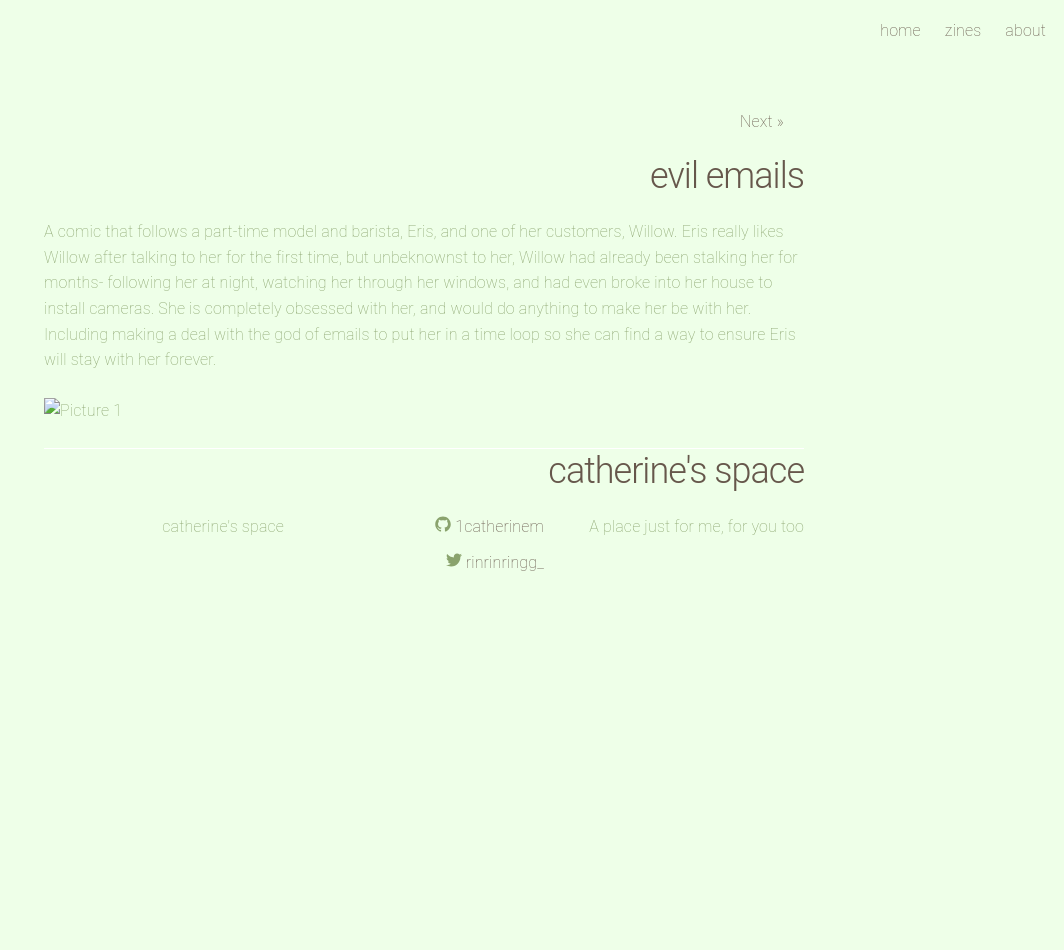
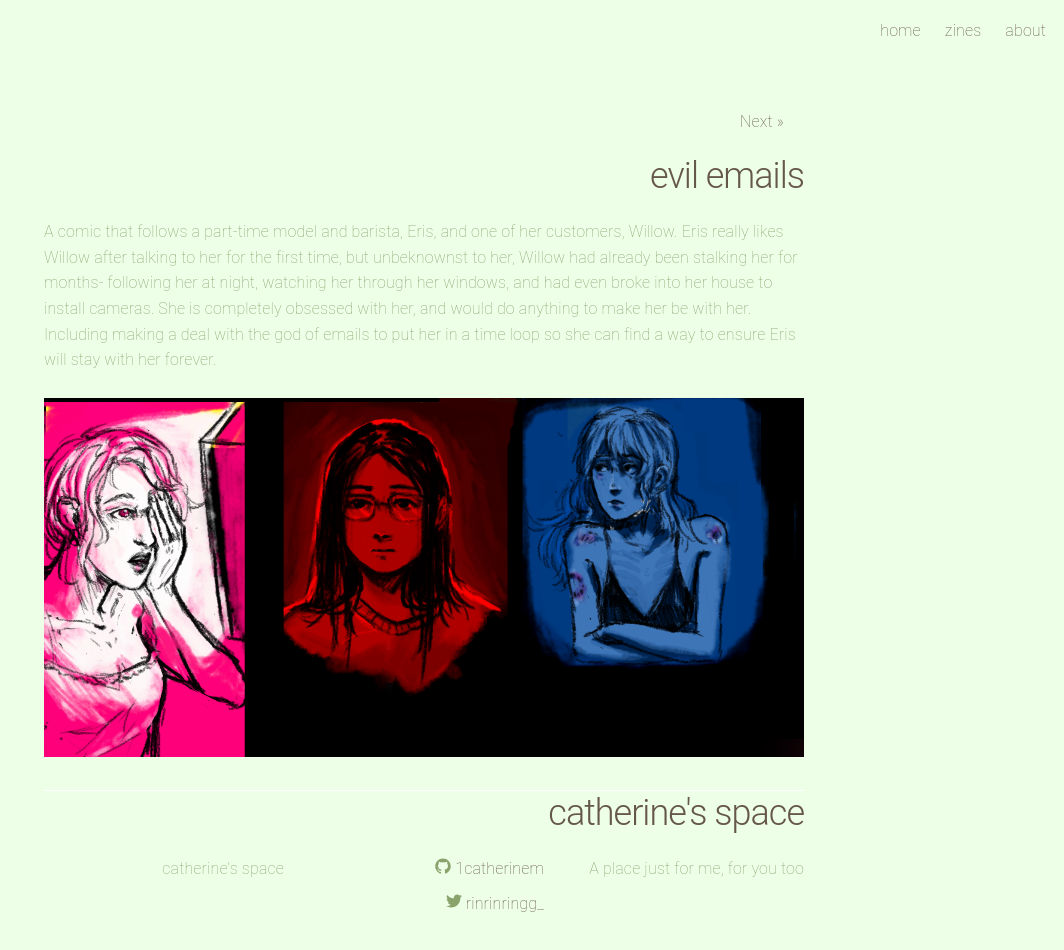
Before and after one commit to 1catherinem/1catherinem.github.io, a Jekyll site: the page built from _posts/2026-8-28-evil-emails.markdown, in a window 1280 px wide. Shown: the whole page, without its empty margins (216-1280 px from the left). Built offline with Jekyll 4.4.1, drawn with Linux system fonts in a browser that asks for light colours; before the commit the page ends 900 px from its top, so only the background shows below that.

Commit message:
Update 2026-8-28-evil-emails.markdown

```diff
--- a/_posts/2026-8-28-evil-emails.markdown
+++ b/_posts/2026-8-28-evil-emails.markdown
@@ -7,4 +7,4 @@ preview: /images/EvilEmails/evilemails_triple.png
 
 A comic that follows a part-time model and barista, Eris, and one of her customers, Willow. Eris really likes Willow after talking to her for the first time, but unbeknownst to her, Willow had already been stalking her for months- following her at night, watching her through her windows, and had even broke into her house to install cameras. She is completely obsessed with her, and would do anything to make her be with her. Including making a deal with the god of emails to put her in a time loop so she can find a way to ensure Eris will stay with her forever.
 
-![Picture 1](./images/EvilEmails/evilemails_triple.png)
+![Picture 1](/images/EvilEmails/evilemails_triple.png)
```
